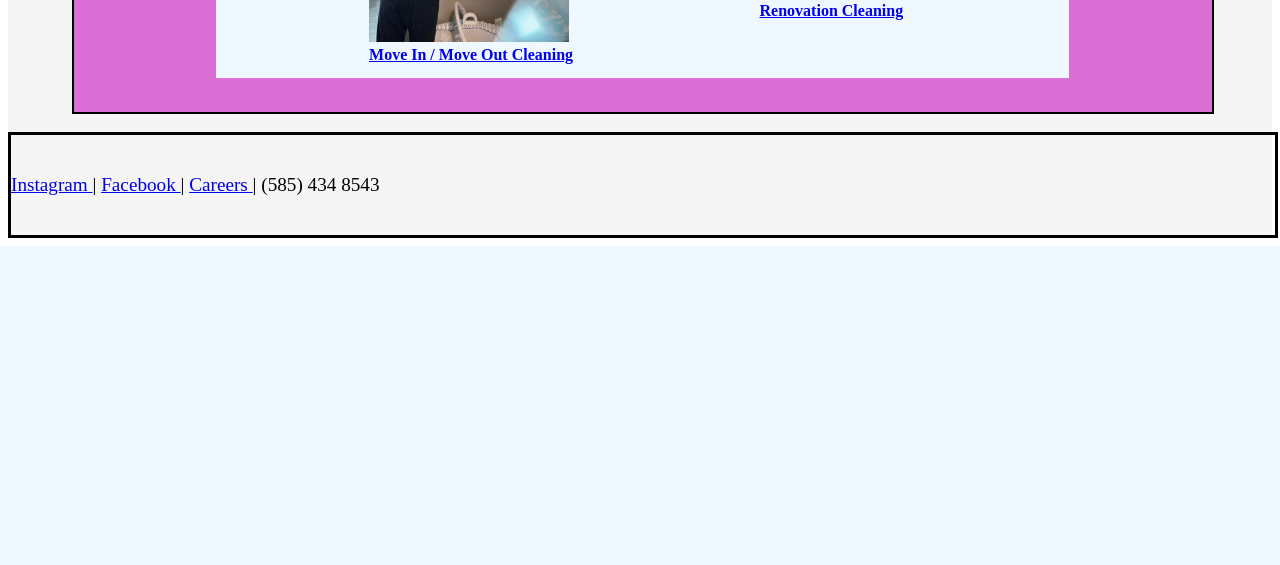
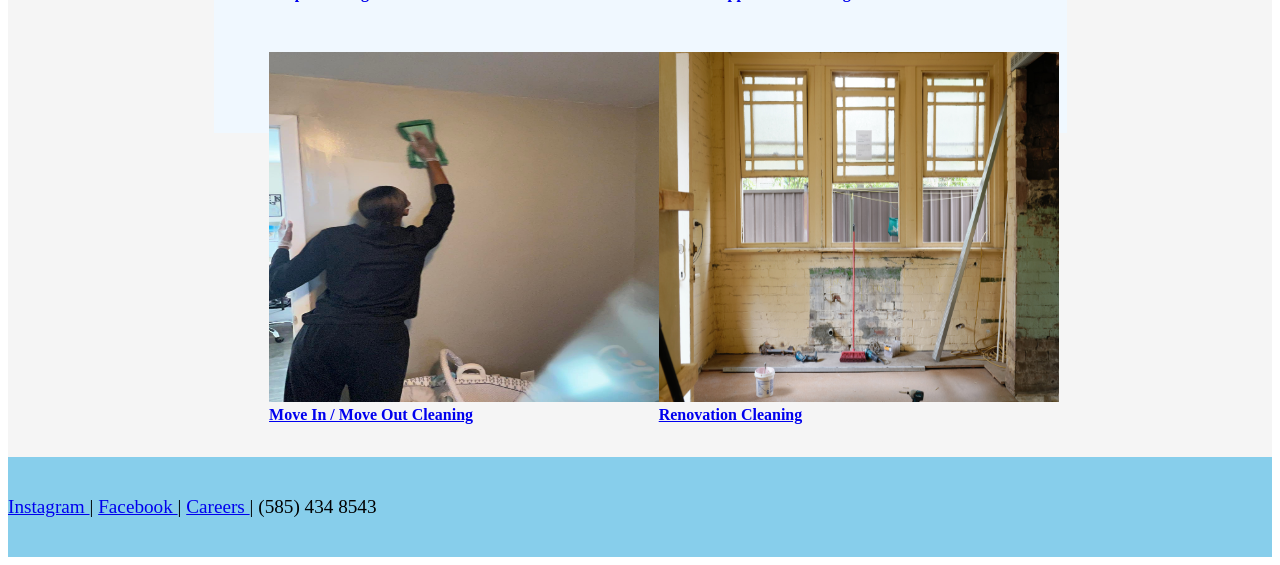
Before and after one commit to AbdulConteh/truthcleaningsolutions, a Flask app: page / in a window 1280 px wide. Shown: the part 1185-1750 px from the top of the page. Before the commit the page ends 1431 px from the top, so only its background shows below. Run offline with Flask 2, Linux system fonts and the light colour scheme.

Commit message:
styling_finishes

```diff
--- a/truth_cleaning_solutions/flask_app/templates/home.html
+++ b/truth_cleaning_solutions/flask_app/templates/home.html
@@ -12,7 +12,7 @@
             background-color: whitesmoke;
         }
         .top_navbar {
-            background-color: aliceblue;
+            background-color: skyblue;
             display: flex;
             width: 98%;
             height: 14%;
@@ -22,15 +22,15 @@
             font-size: 22px;
             margin-top: 15px;
             padding: 10px;
-            border: outset 5px;
         }
         .bottom_navbar {
             height: 100px;
             width: 100%;
             font-size: larger;
-            border: black solid 3px;
+            background-color: skyblue;
             display: flex;
             align-items: center;
+            margin-top: 17rem;
         }
         .home_body {
             width: 90%;
@@ -39,18 +39,6 @@
             flex-direction: column;
             align-items: center;
             margin-left: 4rem;
-            background-color: orchid;
-            border: black solid 2px;
-        }
-        table {
-            display: flex;
-            flex-direction: column;
-            flex-wrap: wrap;
-        }
-        tr:nth-child(even) {background-color:lightgray}
-        tr:hover {background-color:lightblue}
-        .tr2 {
-            display: flex;
         }
         .contact {
             display:flex;
@@ -64,18 +52,17 @@
             flex-direction: row;
             align-items: center;
             background-color: aliceblue;
-            justify-content: space-between;
         }
-        li:hover {background-color: blue;}
+        li:hover {background-color: thistle;}
         li {
             list-style: none;
-            height: 316px;
+            height: 422px;
             width: 43%;
             display: flex;
             flex-direction: column;
-            justify-content: center;
             margin-left: 40px;
             align-items: center;
+            justify-content: center;
         }
         .services-tab {
             width: 75%;
@@ -90,53 +77,51 @@
             <img src="{{ url_for('static', filename='/imgs/logo.jpg') }}" alt="logo" style="width:150px; height: 100px;">
             <p> <a href="/"> Home </a>| <a href="/services"> Services We Offer </a>| <a href="/how_we_clean"> How We Clean </a>| <a href="/about"> About Us </a> (585) 434 - 8543 </p>
         </div>
-        <br>
-        <h1> The Truth Cleaning Solutions </h1>
-        <p>
+        <h2 style="font-size: 50px; display: flex; font-style: italic; justify-content: center;">
             <img> The truth is, if you want it cleaned right, call The Truth Cleaning Solutions.
-        </p>
+        </h2>
         <br>
         <div class="home_body">
         <div class="services-tab">
             <ul>
                 <li>
                     <a href="/services">
-                        <img src="{{ url_for('static', filename='/imgs/mop.jpg') }}" alt="mop" style="width: 270px; height: max-content;">
+                        <img src="{{ url_for('static', filename='/imgs/mop.jpg') }}" alt="mop" style="width: 400px; height:350px;">
                         <br>
                         <strong> One Time Cleaning </strong>
                     </a>
                 </li>
                 <li>
                     <a href="/services">
-                        <img src="{{ url_for('static', filename='/imgs/light-clean.jpg') }}" alt="light_clean" style="width: 270px; height: 180px;">
+                        <img src="{{ url_for('static', filename='/imgs/light-clean.jpg') }}" alt="light_clean" style="width: 400px; height: 350px;">
                         <br>
                         <strong> Light Cleaning </strong>
                     </a>
                 </li>
                 <li>
                     <a href="/services">
-                        <img src="{{ url_for('static', filename='/imgs/dimond_deep_clean.jpg') }}" alt="dusitng" style="width: 270px; height: 200px;">
+                        <img src="{{ url_for('static', filename='/imgs/dimond_deep_clean.jpg') }}" alt="dusitng" style="width: 400px; height: 350px;">
                         <br>
                         <strong> Deep Cleaning </strong>
                     </a>
                 </li>
                 <li>
                     <a href="/services">
-                        <img src="{{ url_for('static', filename='/imgs/kitchen_clean.jpg') }}" alt="kitchen_clean" style="width: 270px; height: max-content;">
+                        <img src="{{ url_for('static', filename='/imgs/kitchen_clean.jpg') }}" alt="kitchen_clean" style="width: 400px; height: 350px;">
                         <br>
                         <strong> Kitchen Appliance Cleaning </strong>
                     </a>
                 </li>
                 <li>
                     <a href="/services">
-                        <img src="{{ url_for('static', filename='/imgs/move_in_clean.jpg') }}" alt="moving_clean" style="width: 200px; height: max-content;">
+                        <img src="{{ url_for('static', filename='/imgs/move_in_clean.jpg') }}" alt="moving_clean" style="width: 400px; height: 350px;">
                         <br>
                         <strong> Move In / Move Out Cleaning </strong>
                     </a>
                 </li>
                 <li>
                     <a href="/services">
-                        <img src="{{ url_for('static', filename='/imgs/renovation.jpg') }}" alt="renovation_clean" style="width: 270px; height: max-content;">
+                        <img src="{{ url_for('static', filename='/imgs/renovation.jpg') }}" alt="renovation_clean" style="width: 400px; height: 350px;">
                         <br>
                         <strong> Renovation Cleaning </strong>
                     </a>
@@ -146,9 +131,7 @@
         </div>
         <br>
         <div class="bottom_navbar">
-            <div class="contact">
-                <p> <a href="https://www.instagram.com/thetruthcleaningsolutions/"> Instagram </a> | <a href="https://www.facebook.com/profile.php?id=100087073938157"> Facebook </a> | <a href="career.html"> Careers </a> | (585) 434 8543 </p>
-            </div>
+            <p> <a href="https://www.instagram.com/thetruthcleaningsolutions/"> Instagram </a> | <a href="https://www.facebook.com/profile.php?id=100087073938157"> Facebook </a> | <a href="/career"> Careers </a> | (585) 434 8543 </p>
         </div>
     </div>
 </body>
```
Also changed, not shown: truth_cleaning_solutions/flask_app/templates/about_us.html (+9 -13 lines), truth_cleaning_solutions/flask_app/templates/career.html (+6 -8 lines), truth_cleaning_solutions/flask_app/templates/how_we_clean.html (+10 -13 lines), truth_cleaning_solutions/flask_app/templates/our_services.html (+10 -9 lines), truth_cleaning_solutions/flask_app/templates/specialty_clean.html (+5 -8 lines).
